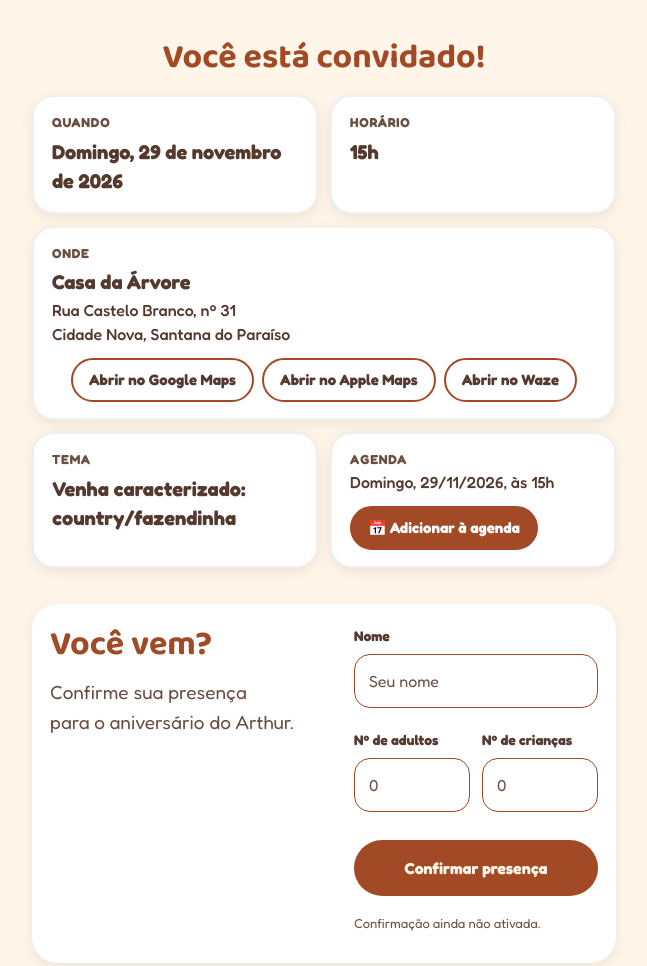
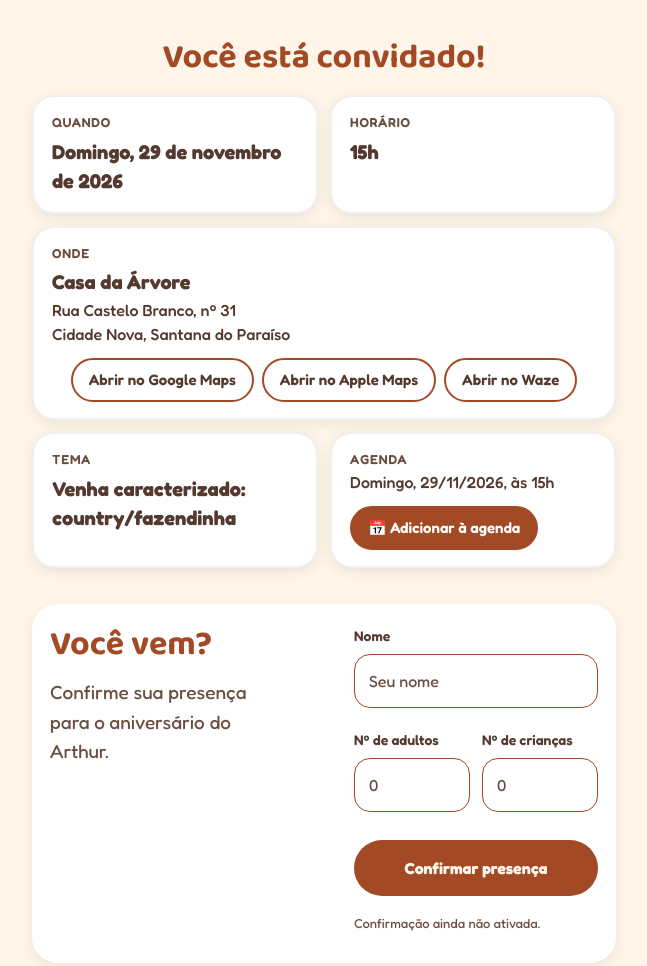
Before and after one commit to yantorres023/Convite-arthur-openbot, a website with bundled scripts: page conceito-5/index.html in a window 1280 px wide. Shown: the part 1157-2123 px from the top of the page, without its empty margins (316-963 px from the left). Built offline with nearby package versions, Linux system fonts and the light colour scheme.

Commit message:
Interativos: pesos da Fredoka conforme a direção de arte (UI 450/600, nomes 700)
Co-Authored-By: Claude Opus 5.5 <noreply@anthropic.com>

```diff
--- a/comum/festa.css
+++ b/comum/festa.css
@@ -7,7 +7,9 @@
 
 *,*::before,*::after{box-sizing:border-box}
 html{-webkit-text-size-adjust:100%;scroll-behavior:smooth}
-body.festa{margin:0;background:var(--papel);color:var(--tinta);font-family:var(--fonte-texto);font-size:17px;line-height:1.45;overflow-x:hidden}
+body.festa{margin:0;background:var(--papel);color:var(--tinta);font-family:var(--fonte-texto);font-weight:450;font-size:17px;line-height:1.45;overflow-x:hidden}
+/* Fredoka variável: UI 450/600, nomes 700 (direção de arte da Deidara; nunca o 300 padrão) */
+.festa .balao,.festa .cartao h3,.festa .dica,.festa .chamada,.festa .btn-pular,.festa .seta-baixo,.festa .mapa,.festa .btn-agenda,.festa label{font-weight:600}
 :focus-visible{outline:3px solid var(--tinta);outline-offset:3px}
 [hidden]{display:none !important}
 .sr-only{position:absolute;width:1px;height:1px;padding:0;margin:-1px;overflow:hidden;clip:rect(0,0,0,0);white-space:nowrap;border:0}
```
Also changed, not shown: prints/390-conceito-4-interacao.png, prints/390-conceito-4.png, prints/390-conceito-5-interacao.png, prints/390-conceito-5.png, prints/390-conceito-6-interacao.png, prints/390-conceito-6.png.
